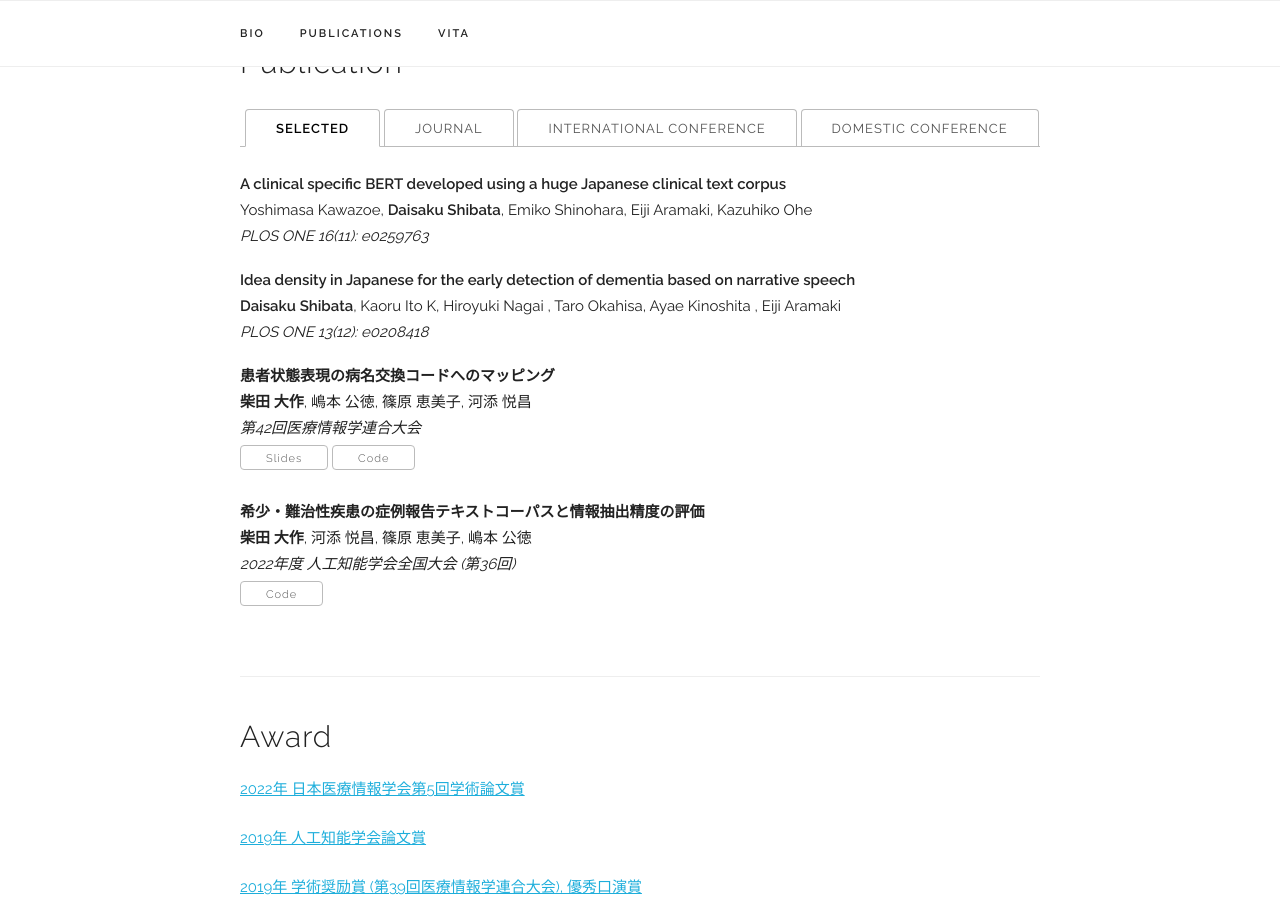
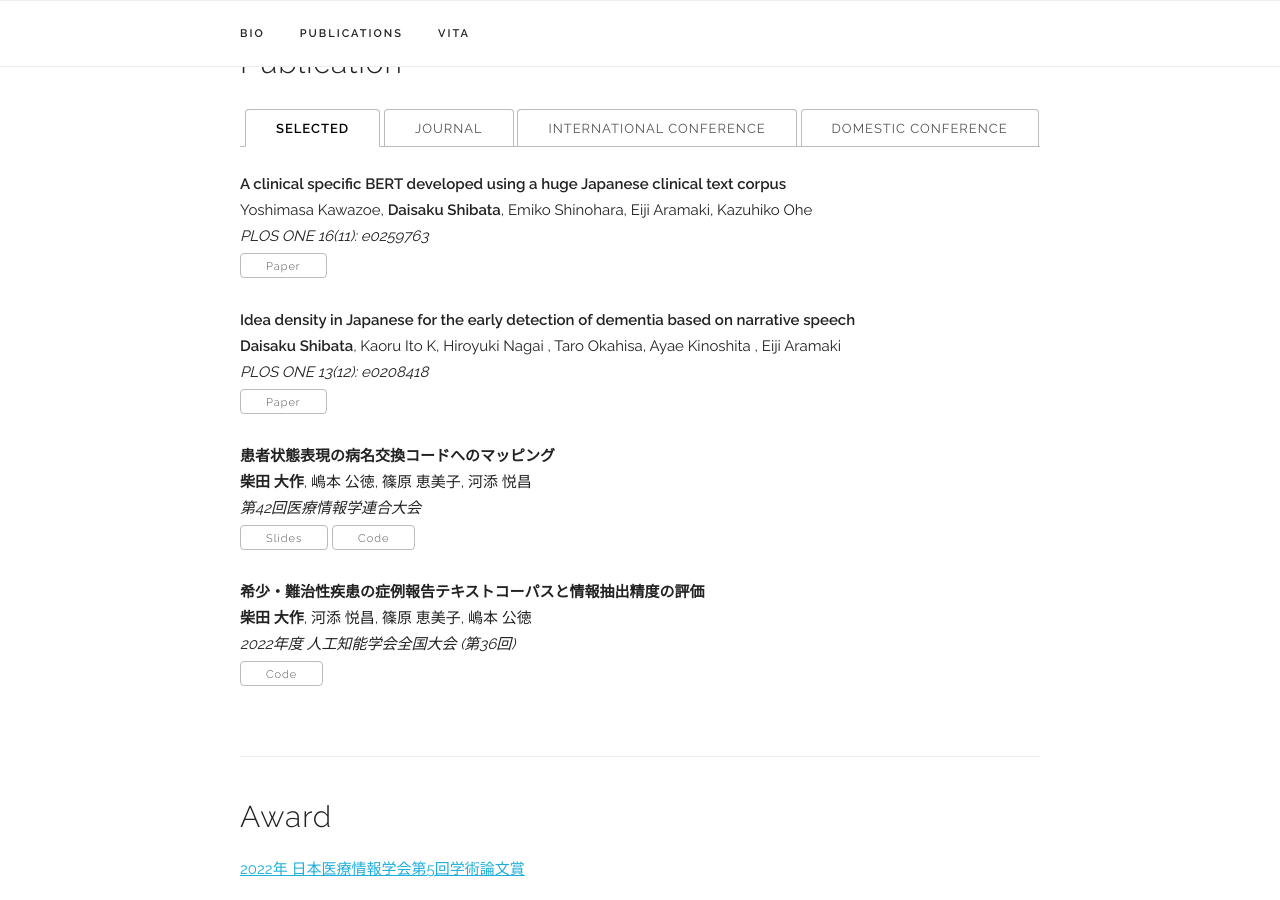
Before and after one commit to daisaku-ss/daisaku-ss.github.io, a Jekyll site: the page built from index.html, in a window 1280 px wide and 900 px high, scrolled down 654 px. Built offline with Jekyll 4.4.1, drawn with Linux system fonts in a browser that asks for light colours; some web fonts are replaced.

Commit message:
Add files via upload

```diff
--- a/index.html
+++ b/index.html
@@ -39,8 +39,13 @@ title: Home
           <p>{{ paper.authors }}</p>
           <p><i>{{ paper.venue }}</i></p>
            <div class="paper-buttons">
+
             {% if paper.paper_pdf %}
               <a class="button" href="{{ paper.paper_pdf | prepend: site.baseurl }}" target="_blank">Paper</a>
+            {% endif %}
+
+            {% if paper.paper_url %}
+              <a class="button" href="{{ paper.paper_url}}" target="_blank">Paper</a>
             {% endif %}
 
             {% if paper.slides %}
@@ -119,6 +124,10 @@ title: Home
               <a class="button" href="{{ paper.paper_pdf | prepend: site.baseurl }}" target="_blank">Paper</a>
             {% endif %}
 
+            {% if paper.paper_url %}
+              <a class="button" href="{{ paper.paper_url}}" target="_blank">Paper</a>
+            {% endif %}
+
             {% if paper.slides %}
               <a class="button" href="{{ paper.slides | prepend: site.baseurl }}" target="_blank">Slides</a>
             {% endif %}
@@ -152,8 +161,13 @@ title: Home
           <p>{{ paper.authors }}</p>
           <p><i>{{ paper.venue }}</i></p>
            <div class="paper-buttons">
+
             {% if paper.paper_pdf %}
               <a class="button" href="{{ paper.paper_pdf | prepend: site.baseurl }}" target="_blank">Paper</a>
+            {% endif %}
+
+            {% if paper.paper_url %}
+              <a class="button" href="{{ paper.paper_url}}" target="_blank">Paper</a>
             {% endif %}
 
             {% if paper.slides %}
@@ -188,8 +202,13 @@ title: Home
           <p>{{ paper.authors }}</p>
           <p><i>{{ paper.venue }}</i></p>
            <div class="paper-buttons">
+
             {% if paper.paper_pdf %}
               <a class="button" href="{{ paper.paper_pdf | prepend: site.baseurl }}" target="_blank">Paper</a>
+            {% endif %}
+
+            {% if paper.paper_url %}
+              <a class="button" href="{{ paper.paper_url}}" target="_blank">Paper</a>
             {% endif %}
 
             {% if paper.slides %}
```
